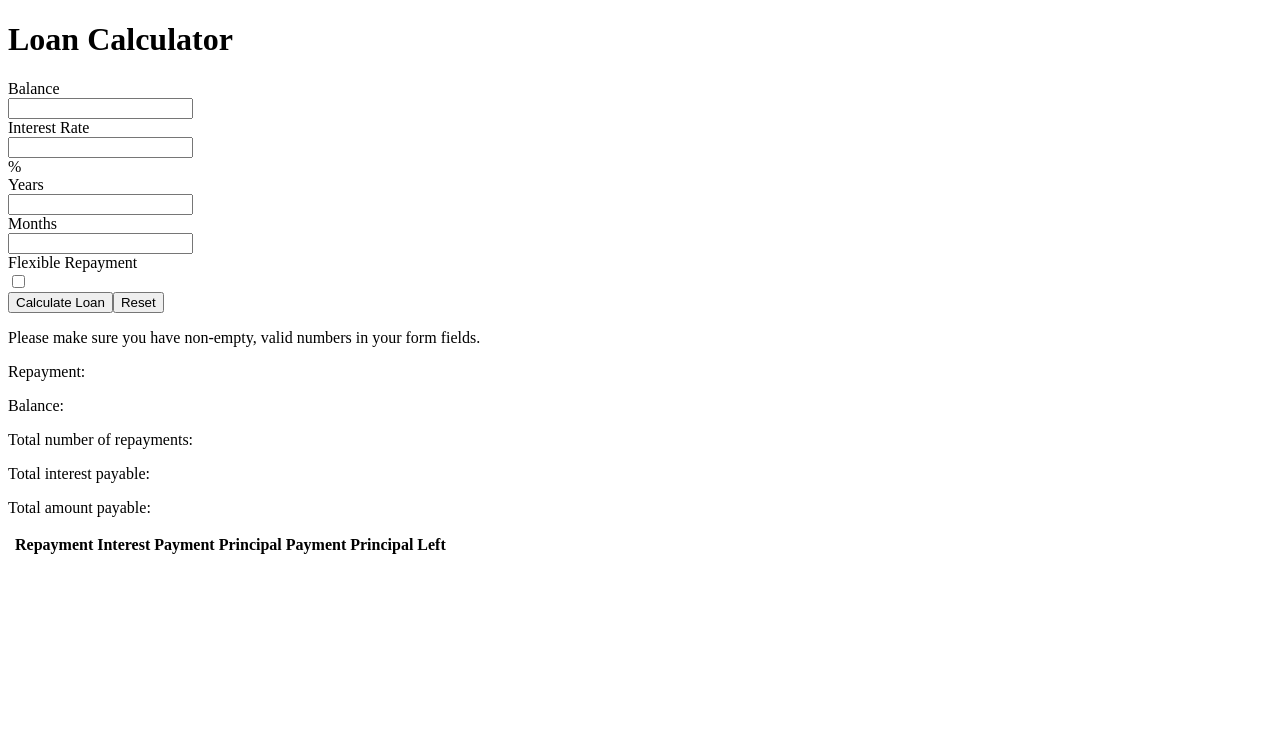
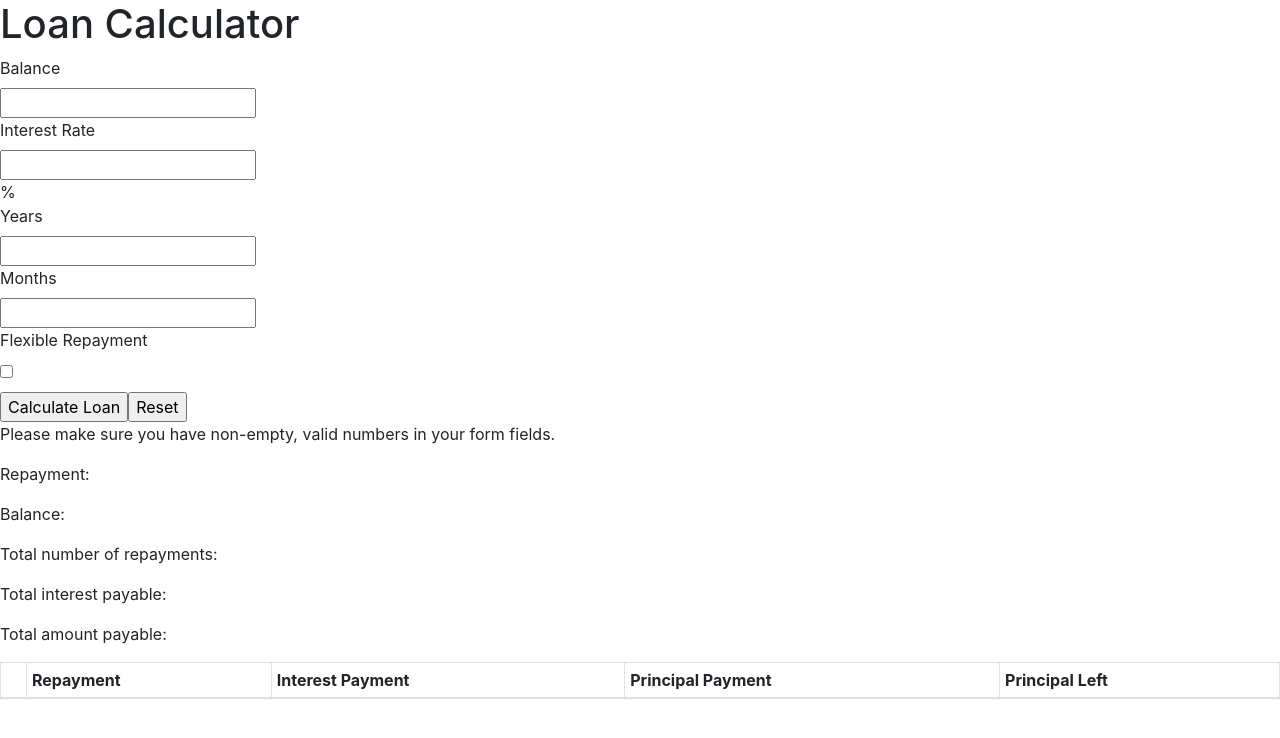
Before and after one commit to sahilcc7/LoanCalculator, a React app: page / in a window 1280 px wide. Shown: the top 738 px of the page. Built offline with nearby package versions, Linux system fonts and the light colour scheme.

Commit message:
added react-bootstrap

```diff
--- a/package.json
+++ b/package.json
@@ -30,10 +30,12 @@
     "@babel/preset-es2015": "^7.0.0-beta.53",
     "@babel/preset-react": "^7.9.4",
     "babel-loader": "^8.1.0",
+    "bootstrap": "^4.5.0",
     "clean-webpack-plugin": "^3.0.0",
     "html-webpack-plugin": "^4.3.0",
     "node-sass": "^4.14.1",
     "react": "^16.13.1",
+    "react-bootstrap": "^1.0.1",
     "react-currency-format": "^1.0.0",
     "react-dom": "^16.13.1",
     "sass": "^1.26.5",
--- a/src/App.jsx
+++ b/src/App.jsx
@@ -1,6 +1,7 @@
 import React from 'react';
 import ReactDOM from 'react-dom';
 import LoanCalculator from './components/loanCalculator';
+
 
 const rootEl = document.getElementById('root');
 
--- /dev/null
+++ b/src/App.scss
@@ -0,0 +1 @@
+@import "~bootstrap/scss/bootstrap";
--- a/src/components/loanAmortization.jsx
+++ b/src/components/loanAmortization.jsx
@@ -1,6 +1,7 @@
 import React from 'react';
 import CurrencyFormat from 'react-currency-format';
-
+import Table from 'react-bootstrap/Table';
+import '../App.scss';
 class LoanAmortization extends React.Component {
   renderTableRows(array) {
     /**
@@ -29,7 +30,7 @@ class LoanAmortization extends React.Component {
 
     return (
       <div className={`loan-table-container component ${hiddenClass}`}>
-        <table className="table table-condensced table-bordered">
+        <Table striped bordered hover size="sm">
           <thead>
             <tr>
               <th className="month column"></th>
@@ -42,7 +43,7 @@ class LoanAmortization extends React.Component {
           <tbody>
             {this.renderTableRows(amortizationArray)}
           </tbody>
-        </table>
+        </Table>
       </div>
     )
   }
--- a/src/index.js
+++ b/src/index.js
@@ -1,5 +1,6 @@
 import React from 'react';
 import ReactDOM from 'react-dom';
 import App from './App';
+import './App.scss';
 
 ReactDOM.render(<App />, document.getElementById('root'));
```
Also changed, not shown: 1 other file (tests, documents, lock files or other folders).
